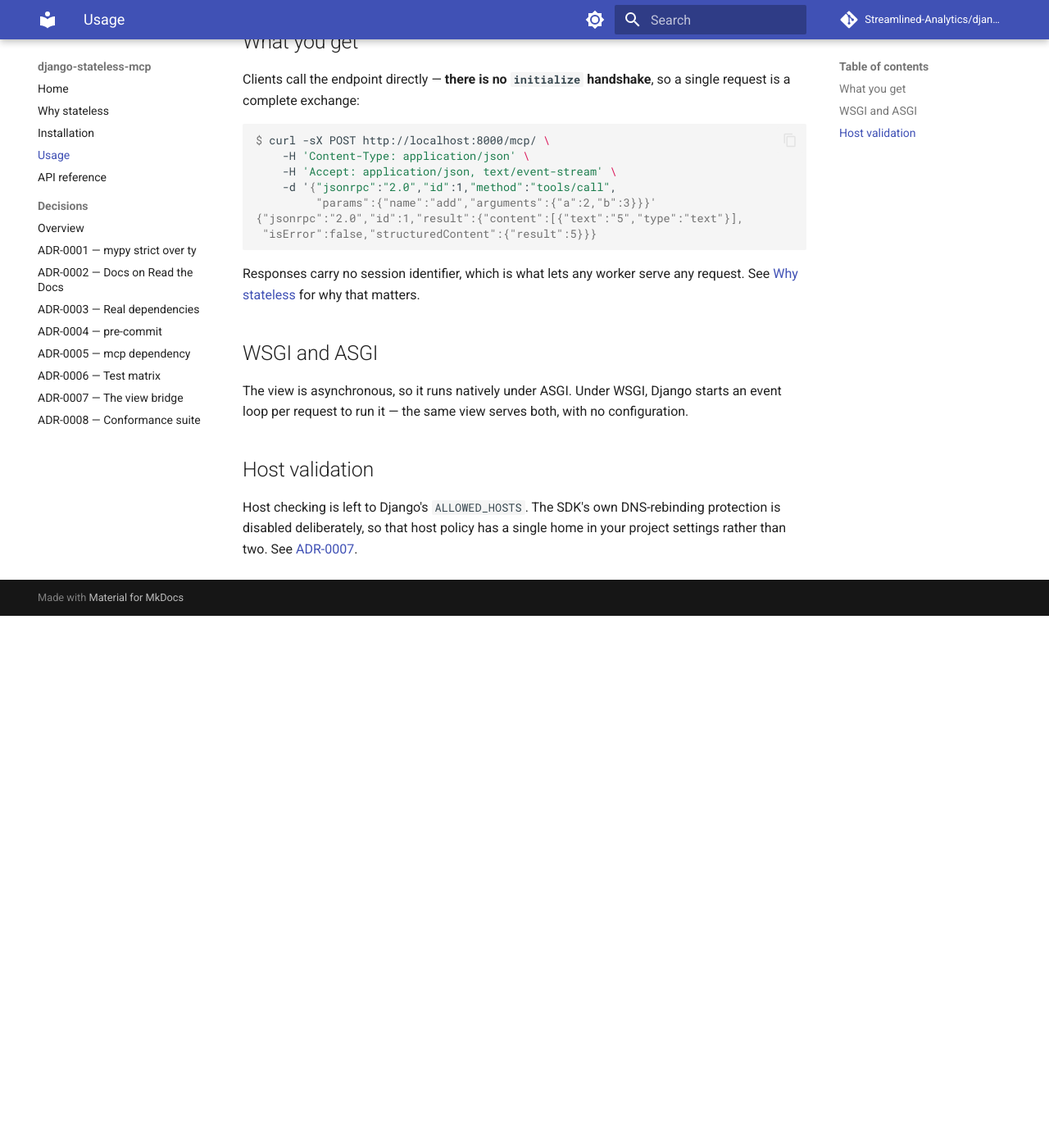
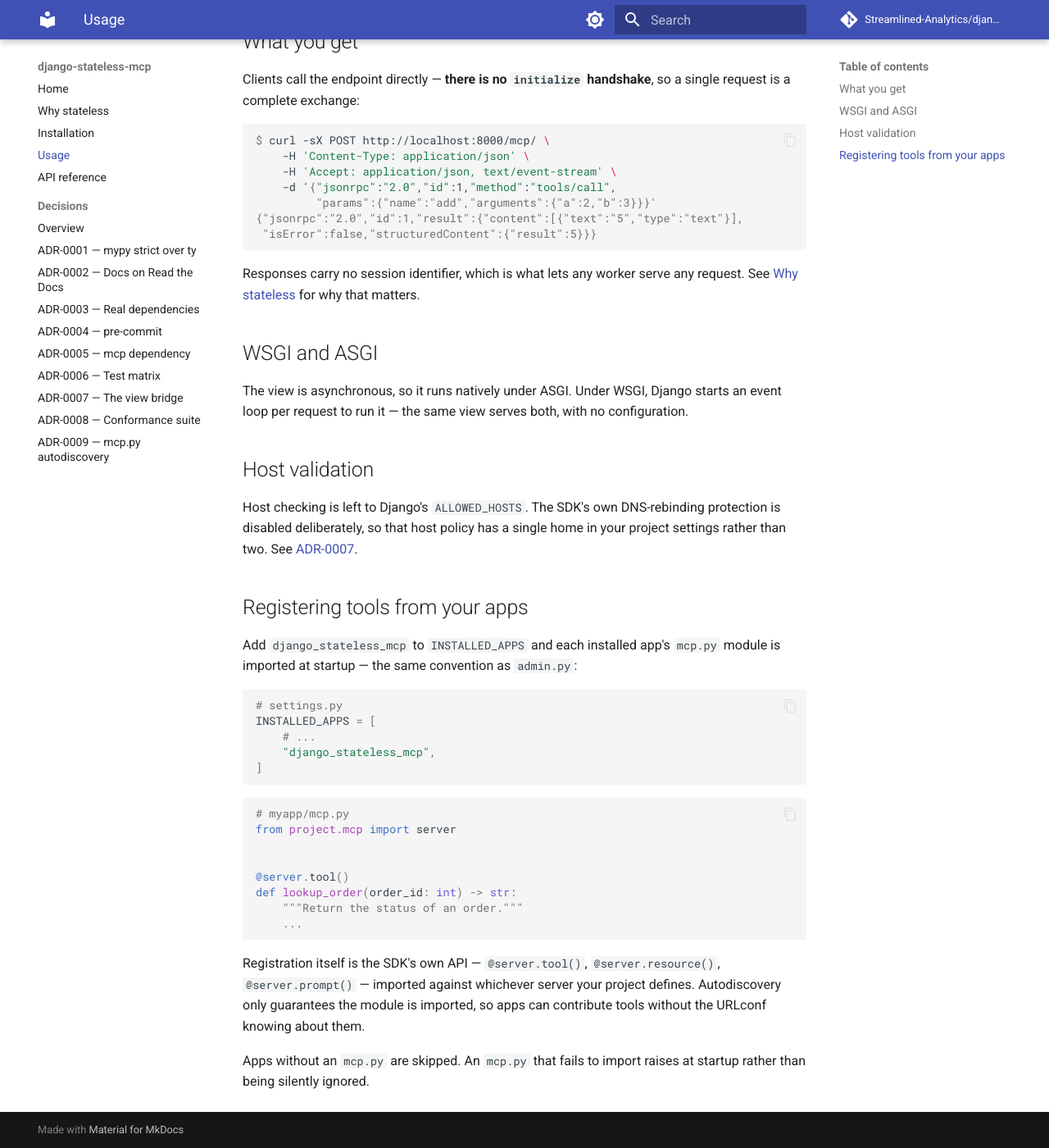
Before and after one commit to Streamlined-Analytics/django-stateless-mcp, an MkDocs documentation site: the page built from docs/usage.md, in a window 1280 px wide and 1400 px high, scrolled down 715 px. Shown: the whole window at 82% size. Built offline with MkDocs 1.6.1 and Material for MkDocs 9.7.7, drawn with Linux system fonts in a browser that asks for light colours; comment, search, counter and statistics services are not loaded; before the commit the page ends 1466 px from its top, so only the background shows below that.

Commit message:
Phase 2: autodiscover per-app mcp.py modules (#17)
* feat: autodiscover per-app mcp.py modules

Phase 2. Adding django_stateless_mcp to INSTALLED_APPS imports each
installed app's mcp.py at startup, exactly as admin.py works — via
Django's own autodiscover_modules, in an AppConfig.ready().

No package registry and no default server: registration stays the SDK's
own API (@server.tool() et al.) against whichever server the project
defines, so the explicit-instance contract from ADR-0007 is unchanged.
Apps without an mcp.py are skipped; one that fails to import raises at
startup rather than being swallowed.

The proof-shaped test: nothing imports tests/mcp.py, so its multiply
tool appears in tools/list only if autodiscovery imported it.

See ADR-0009.

* test: pin the startup-failure guarantee for broken mcp.py modules

A failing mcp.py must abort startup, not be skipped. The fixture fails
with ModuleNotFoundError — the same class autodiscovery suppresses for
apps with no mcp module at all — pinning the sharp edge of the
guarantee: only absence is forgiven. Prompted by a Seer review thread
on #17.

````diff
--- a/docs/usage.md
+++ b/docs/usage.md
@@ -61,3 +61,35 @@ Host checking is left to Django's `ALLOWED_HOSTS`. The SDK's own DNS-rebinding
 protection is disabled deliberately, so that host policy has a single home in
 your project settings rather than two. See
 [ADR-0007](adr/0007-stateless-view-bridge.md).
+
+## Registering tools from your apps
+
+Add `django_stateless_mcp` to `INSTALLED_APPS` and each installed app's
+`mcp.py` module is imported at startup — the same convention as `admin.py`:
+
+```python
+# settings.py
+INSTALLED_APPS = [
+    # ...
+    "django_stateless_mcp",
+]
+```
+
+```python
+# myapp/mcp.py
+from project.mcp import server
+
+
+@server.tool()
+def lookup_order(order_id: int) -> str:
+    """Return the status of an order."""
+    ...
+```
+
+Registration itself is the SDK's own API — `@server.tool()`,
+`@server.resource()`, `@server.prompt()` — imported against whichever server
+your project defines. Autodiscovery only guarantees the module is imported, so
+apps can contribute tools without the URLconf knowing about them.
+
+Apps without an `mcp.py` are skipped. An `mcp.py` that fails to import raises
+at startup rather than being silently ignored.
--- a/mkdocs.yml
+++ b/mkdocs.yml
@@ -56,3 +56,4 @@ nav:
       - ADR-0006 — Test matrix: adr/0006-test-matrix.md
       - ADR-0007 — The view bridge: adr/0007-stateless-view-bridge.md
       - ADR-0008 — Conformance suite: adr/0008-conformance-suite.md
+      - ADR-0009 — mcp.py autodiscovery: adr/0009-mcp-autodiscovery.md
````
Also changed, not shown: docs/adr/0009-mcp-autodiscovery.md (added, +44 -0 lines), docs/adr/index.md (+1 -0 lines), 6 other files.
